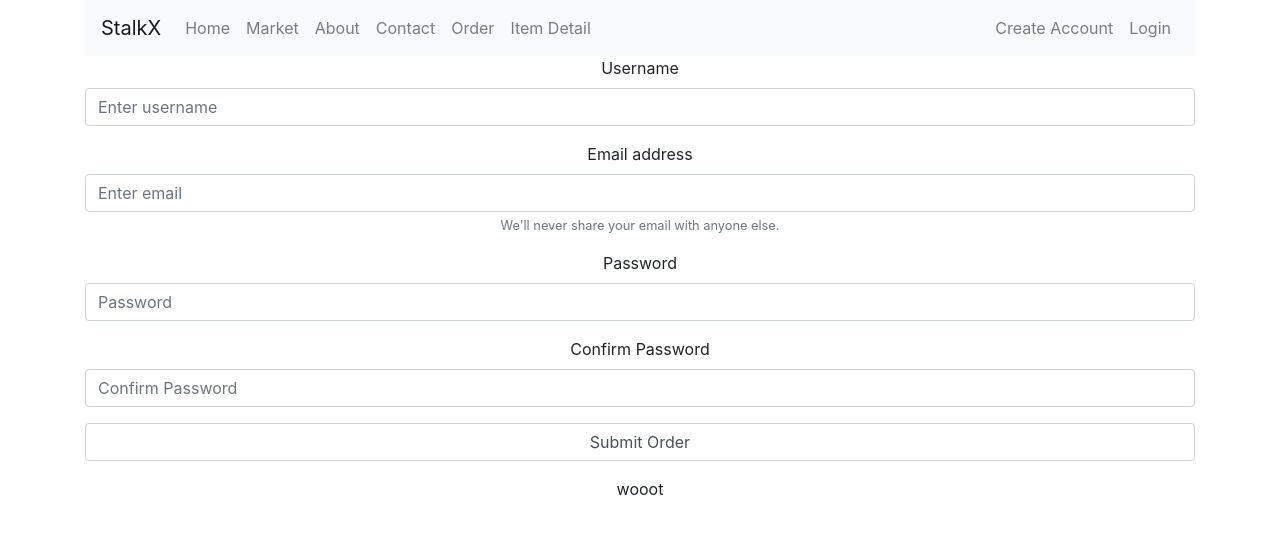
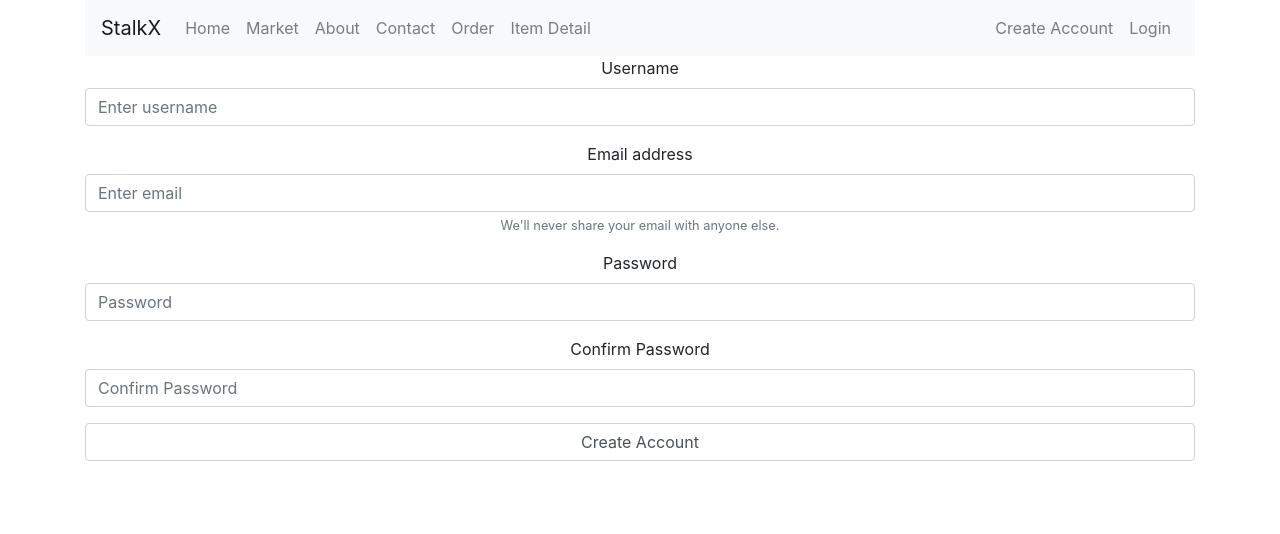
Before and after one commit to brnleehng/animal-x-stock-x, a React (Create React App) app in the folder src/AnimalCrossingProject/client/: page /signup in a window 1280 px wide. Shown: the top 534 px of the page. Built offline with nearby package versions, Linux system fonts and the light colour scheme.

Commit message:
Clean up signup page

```diff
--- a/src/AnimalCrossingProject/client/src/components/SignUp/index.tsx
+++ b/src/AnimalCrossingProject/client/src/components/SignUp/index.tsx
@@ -11,8 +11,7 @@ interface State  {
   username: string,
   email: string,
   password: string,
-  confirmPassword: string,
-  signUpSuccess: string
+  confirmPassword: string
 };
 
 export class SignUp extends React.Component<Props, State> {
@@ -23,10 +22,9 @@ export class SignUp extends React.Component<Props, State> {
             email: "",
             password: "",
             confirmPassword: "",
-            signUpSuccess: "wooot"
         };
 
-        this.submitSignUp = this.submitSignUp.bind(this);
+        this.submitSignup = this.submitSignup.bind(this);
     }
 
     onChange(e: any) {
@@ -50,7 +48,7 @@ export class SignUp extends React.Component<Props, State> {
         }
     }
 
-    async submitSignUp(e: any) {
+    async submitSignup(e: any) {
         e.preventDefault();
         console.log("SIGNUPPP");
         const data = {
@@ -73,18 +71,12 @@ export class SignUp extends React.Component<Props, State> {
             referrerPolicy: "no-referrer",
             body: JSON.stringify(data)
         });
-        if (!res.ok) {
-            this.setState({ signUpSuccess: "Fail" });
-        } else {
-            this.setState({ signUpSuccess: "Pass" });
-
-        }
         return res.json();
     }
 
     render() {
         return (
-            <Form onSubmit={(e: any) => this.submitSignUp(e).then(data => console.log(data))}>
+            <Form onSubmit={(e: any) => this.submitSignup(e).then(data => console.log(data))}>
             <Form.Group controlId="formBasicUsername">
                 <Form.Label>Username</Form.Label>
                 <Form.Control name="username" type="text" placeholder="Enter username" onChange={(e) => this.onChange(e)} />
@@ -110,10 +102,9 @@ export class SignUp extends React.Component<Props, State> {
 
             <Form.Group controlId="formSubmit">
                 <Form.Control type="submit" as="button">
-                     Submit Order
+                     Create Account
                 </Form.Control>
             </Form.Group>
-            <p> {this.state.signUpSuccess} </p>
         </Form>
 
         )
```
